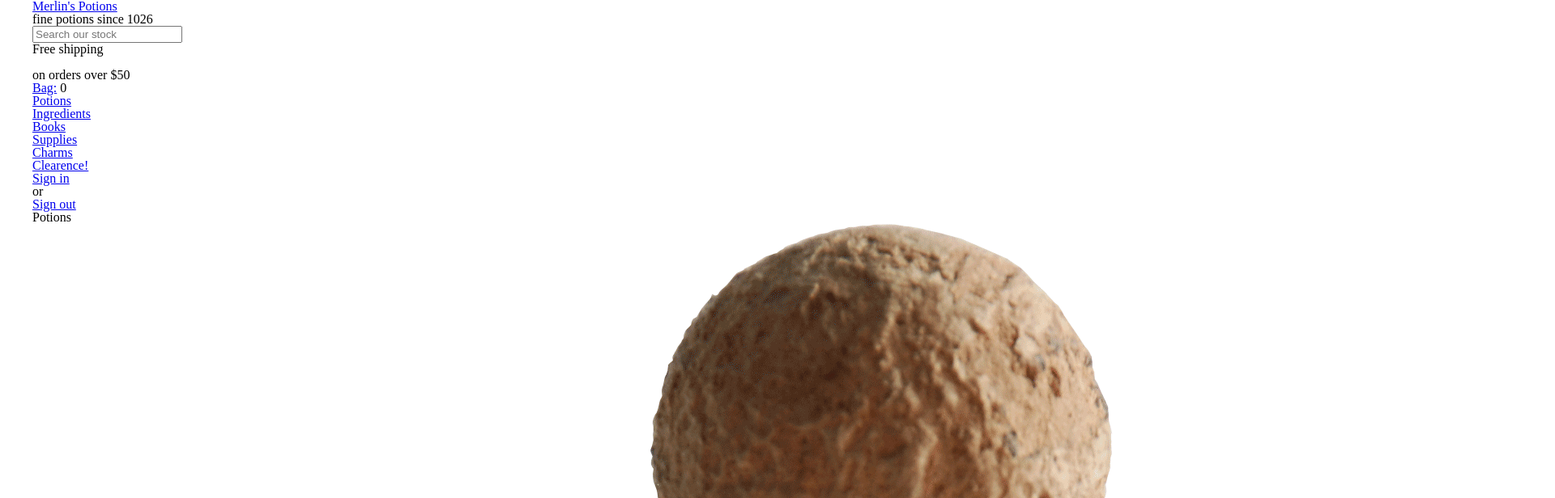
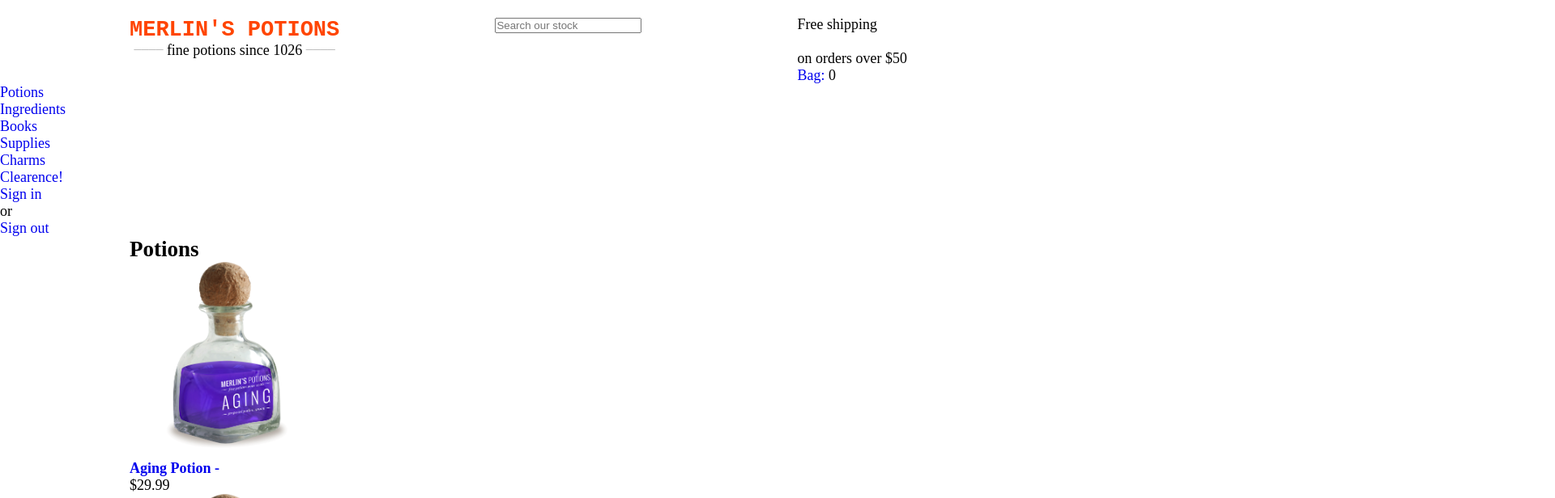
Before and after one commit to giovannychaves/MerlinsPotions, a plain HTML site: page src/index.html in a window 1280 px wide. Shown: the top 616 px of the page at 81% size, 1920 px wide, since content can reach past the window. Drawn offline with Linux system fonts and the light colour scheme.

Commit message:
Estilo da logo feito, reset.css removido, algumas imagens adiconadas

```diff
--- a/src/css/reset.css
+++ /dev/null
@@ -1,44 +0,0 @@
-html, body, div, span, applet, object, iframe,
-h1, h2, h3, h4, h5, h6, p, blockquote, pre,
-a, abbr, acronym, address, big, cite, code,
-del, dfn, em, img, ins, kbd, q, s, samp,
-small, strike, strong, sub, sup, tt, var,
-b, u, i, center,
-dl, dt, dd, ol, ul, li,
-fieldset, form, label, legend,
-table, caption, tbody, tfoot, thead, tr, th, td,
-article, aside, canvas, details, embed,
-figure, figcaption, footer, header, hgroup,
-menu, nav, output, ruby, section, summary,
-time, mark, audio, video {
-	margin: 0;
-	padding: 0;
-	border: 0;
-	font-size: 100%;
-	font: inherit;
-	vertical-align: baseline;
-}
-
-/* HTML5 display-role reset for older browsers */
-article, aside, details, figcaption, figure,
-footer, header, hgroup, menu, nav, section {
-	display: block;
-}
-body {
-	line-height: 1;
-}
-ol, ul {
-	list-style: none;
-}
-blockquote, q {
-	quotes: none;
-}
-blockquote:before, blockquote:after,
-q:before, q:after {
-	content: '';
-	content: none;
-}
-table {
-	border-collapse: collapse;
-	border-spacing: 0;
-}
--- a/src/css/style.css
+++ b/src/css/style.css
@@ -1,10 +1,49 @@
 /* Geral */
 
+*{
+    box-sizing: border-box;
+    margin: 0;
+	padding: 0;
+	list-style: none;
+    text-decoration: none;
+    font-weight: none;
+}
+
 .container{
-    max-width: 1200px;
+    max-width: 960px;
     margin: 0 auto;
 }
 
-/* img{
+body{
+    font-family: 'Times New Roman', Times, serif;
+    font-size: 1.125em;
+}
+
+/* Header */
+
+.header{
+    display: flex;
+    justify-content: space-between;
+    margin-top: 20px;
+}
+
+.header-logo{
+    text-align: center;
+}
+
+.header-title a{
+    font-family: 'Courier New', Courier, monospace;
+    text-transform: uppercase;
+    color: orangered;
+}
+
+.header-logo p::before, .header-logo p::after{
+    content: ' ____ ';
+    color: #bbb;
+    position: relative;
+    top: -8px;
+}
+
+img{
     width: 240px;
-} */
+}
--- a/src/index.html
+++ b/src/index.html
@@ -5,13 +5,12 @@
     <meta name="viewport" content="width=device-width, initial-scale=1.0">
     <meta http-equiv="X-UA-Compatible" content="ie=edge">
     <title>Mertlin's Potions</title>
-    <link rel="stylesheet" href="css/reset.css">
     <link rel="stylesheet" href="css/style.css">
 </head>
 <body>
-    <header class="container">
-        <section>
-            <h1><a href="#">Merlin's Potions</a></h1>
+    <header class="container header">
+        <section class="header-logo">
+            <h1 class="header-title"><a href="#"><strong>Merlin's</strong> Potions</a></h1>
             <p>fine potions since 1026</p>
         </section>
         <article>
@@ -23,6 +22,7 @@
             <p>on orders over $50</p>
             <a href="#">Bag:</a>
             <output>0</output>
+        </header>
         <nav>
             <ul>
                 <li><a href="#">Potions</a></li>
@@ -101,6 +101,5 @@
                 <button type="submit">Submit</button>
             </section>
         </footer>
-    </header>
 </body>
 </html>
```
Also changed, not shown: src/img/caldeirao.png (added), src/img/icone_menu_mobile.png (added), src/img/lupa.png (added), src/img/social_media.png (added). Lines whose indentation alone changed are shown as unchanged.
